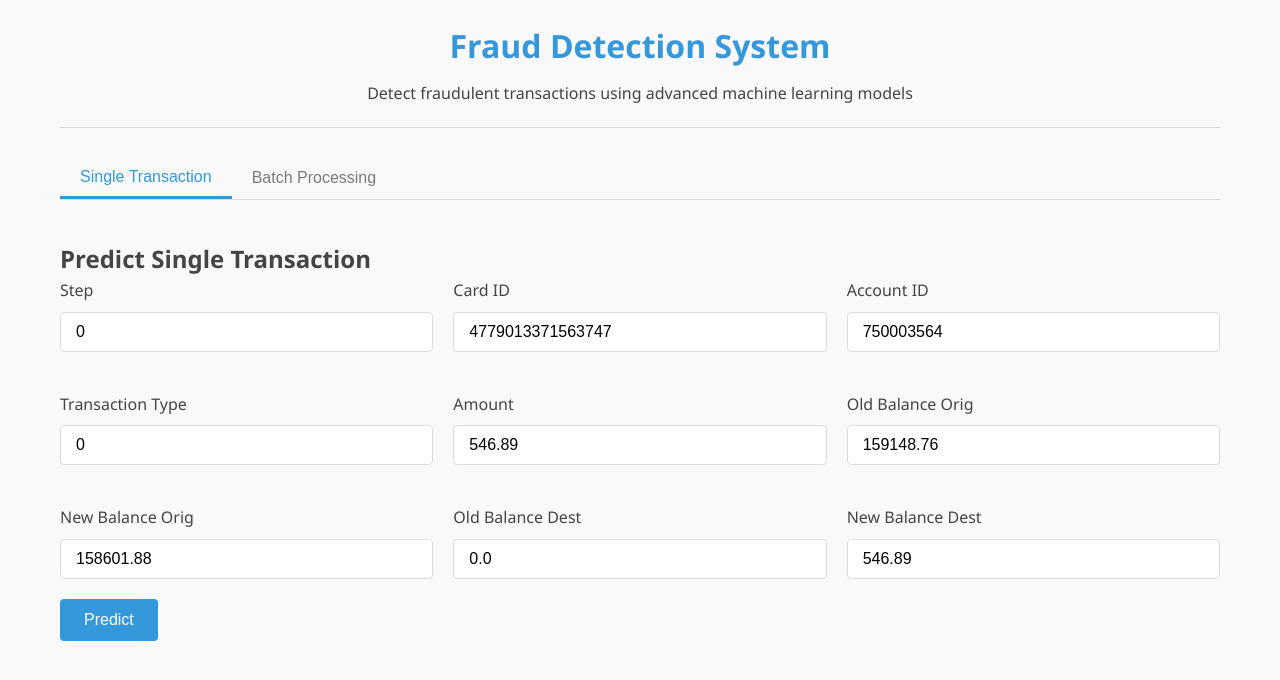
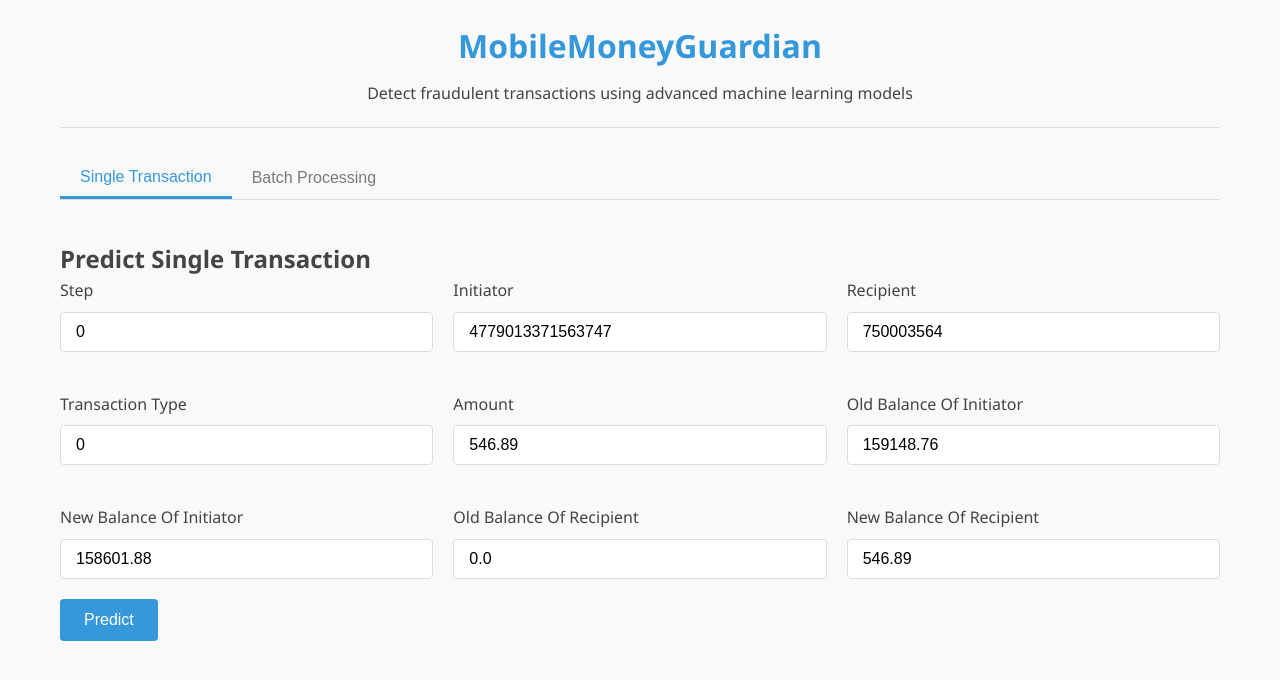
Before and after one commit to vawzenmaya/mobile_money_fraud, a Flask app: page / in a window 1280 px wide. Shown: the top 680 px of the page. Run offline with Flask 2, Linux system fonts and the light colour scheme; parts of the project's set-up code (start-up, migrations or seed data) failed here and were passed over.

Commit message:
Update index.html

```diff
--- a/app/templates/index.html
+++ b/app/templates/index.html
@@ -3,13 +3,13 @@
 <head>
     <meta charset="UTF-8">
     <meta name="viewport" content="width=device-width, initial-scale=1.0">
-    <title>Fraud Detection System</title>
+    <title>MobileMoneyGuardian</title>
     <link rel="stylesheet" href="{{ url_for('static', filename='css/style.css') }}">
 </head>
 <body>
     <div class="container">
         <header>
-            <h1>Fraud Detection System</h1>
+            <h1>MobileMoneyGuardian</h1>
             <p>Detect fraudulent transactions using advanced machine learning models</p>
         </header>
 
@@ -33,11 +33,11 @@
                         <input type="number" id="feature_0" name="feature_0" value="0" step="any" required>
                     </div>
                     <div class="form-group">
-                        <label for="feature_1">Card ID</label>
+                        <label for="feature_1">Initiator</label>
                         <input type="number" id="feature_1" name="feature_1" value="4779013371563747" step="any" required>
                     </div>
                     <div class="form-group">
-                        <label for="feature_2">Account ID</label>
+                        <label for="feature_2">Recipient</label>
                         <input type="number" id="feature_2" name="feature_2" value="750003564" step="any" required>
                     </div>
                     <div class="form-group">
@@ -49,19 +49,19 @@
                         <input type="number" id="feature_4" name="feature_4" value="546.89" step="any" required>
                     </div>
                     <div class="form-group">
-                        <label for="feature_5">Old Balance Orig</label>
+                        <label for="feature_5">Old Balance Of Initiator</label>
                         <input type="number" id="feature_5" name="feature_5" value="159148.76" step="any" required>
                     </div>
                     <div class="form-group">
-                        <label for="feature_6">New Balance Orig</label>
+                        <label for="feature_6">New Balance Of Initiator</label>
                         <input type="number" id="feature_6" name="feature_6" value="158601.88" step="any" required>
                     </div>
                     <div class="form-group">
-                        <label for="feature_7">Old Balance Dest</label>
+                        <label for="feature_7">Old Balance Of Recipient</label>
                         <input type="number" id="feature_7" name="feature_7" value="0.0" step="any" required>
                     </div>
                     <div class="form-group">
-                        <label for="feature_8">New Balance Dest</label>
+                        <label for="feature_8">New Balance Of Recipient</label>
                         <input type="number" id="feature_8" name="feature_8" value="546.89" step="any" required>
                     </div>
                 </div>
```
